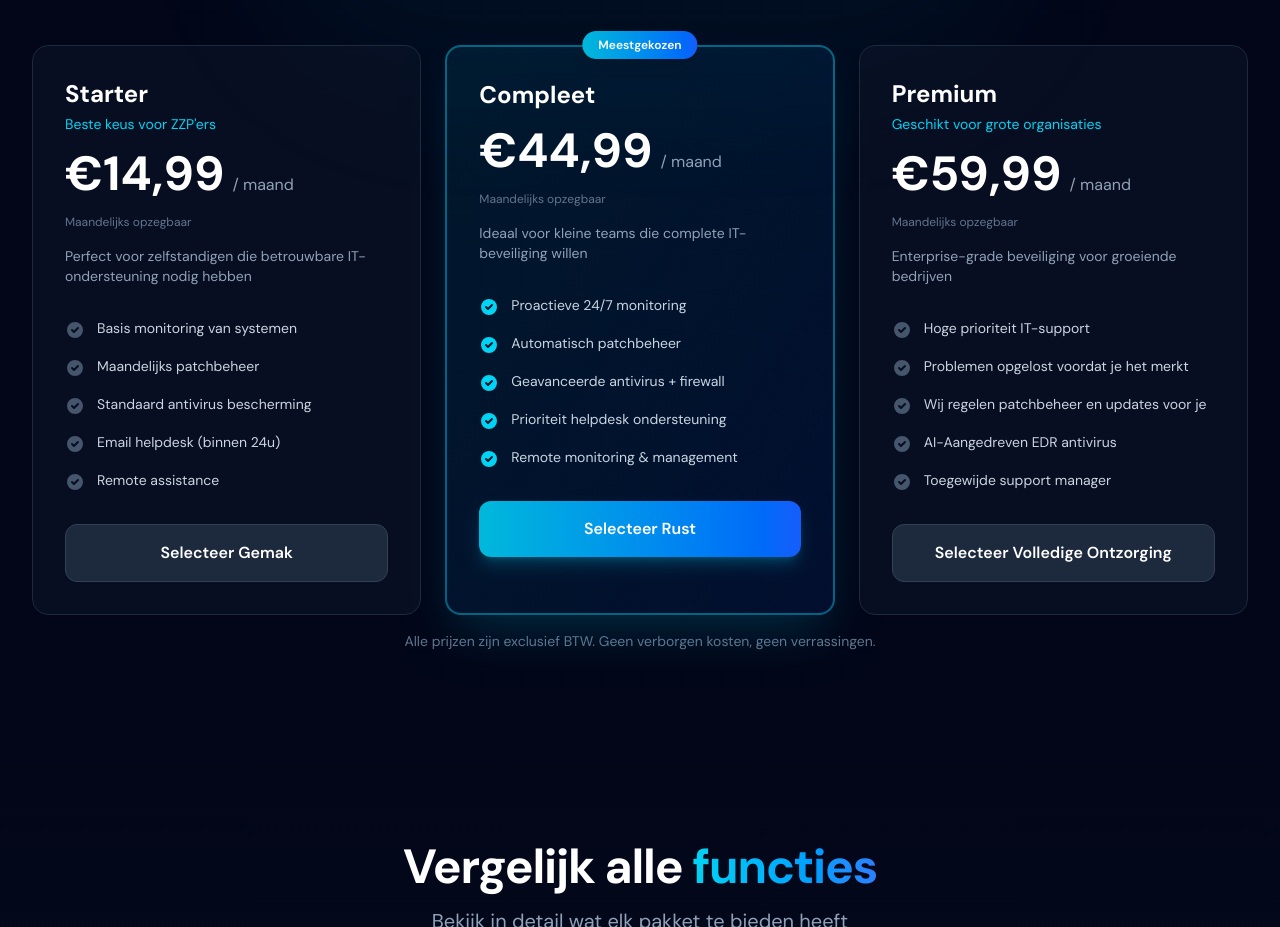
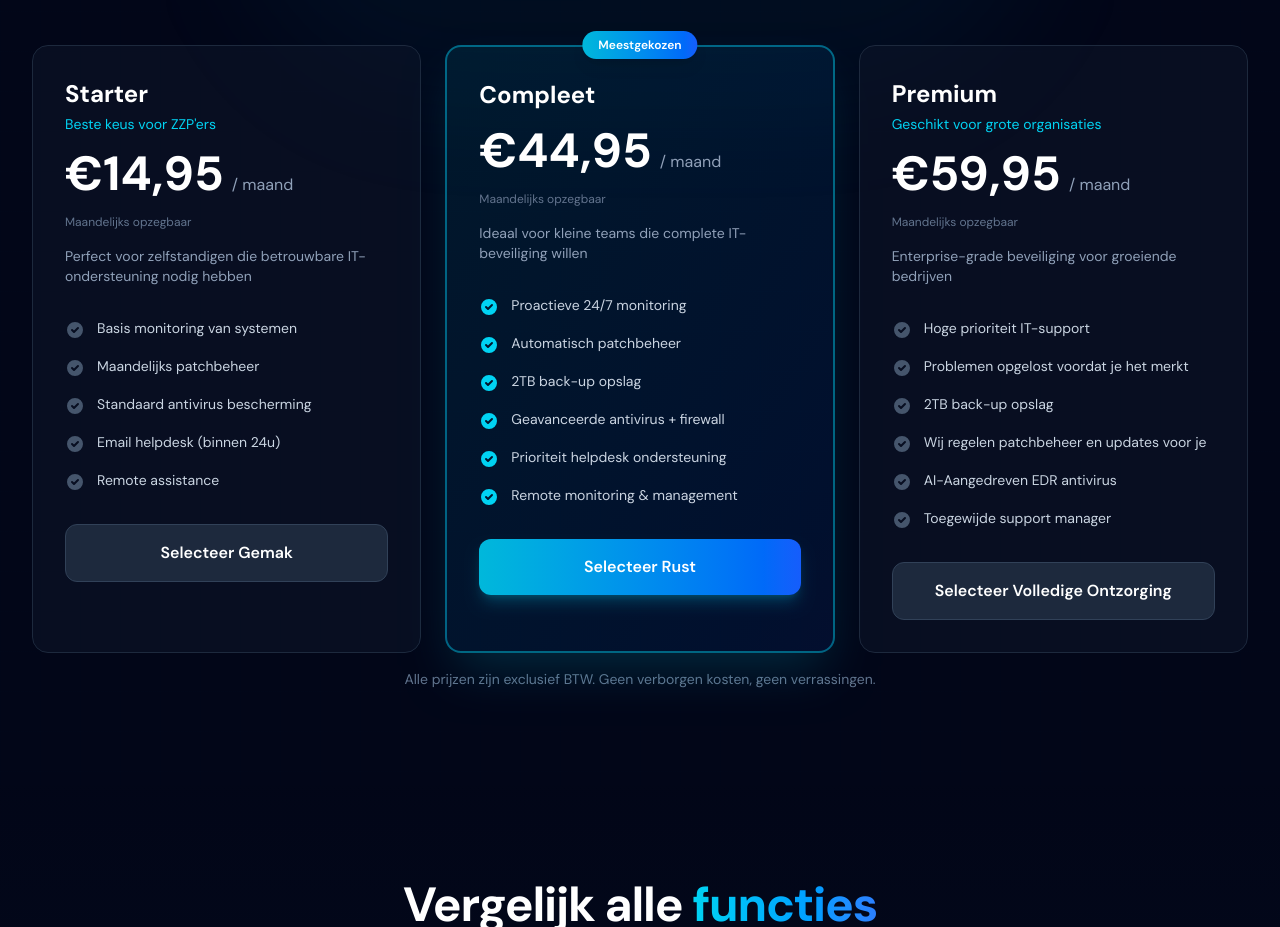
Before and after one commit to dice-pls7/yyit-demo, a Next.js app: page / in a window 1280 px wide. Shown: the part 3980-4907 px from the top of the page. Built offline with nearby package versions, Linux system fonts and the light colour scheme; no server answers.

Commit message:
prijzen van ,99 naar ,95

```diff
--- a/components/Pricing.tsx
+++ b/components/Pricing.tsx
@@ -95,7 +95,7 @@ export default function Pricing() {
     {
       name: 'Starter',
       buttonname: 'Gemak',
-      monthlyPrice: 14.99,   // Prijs /maand bij maandelijkse facturering
+      monthlyPrice: 14.95,   // Prijs /maand bij maandelijkse facturering
       yearlyMonthlyPrice: 12.45, // Prijs /maand bij jaarlijkse facturering (149.99/12)
       badge: 'Beste keus voor ZZP\'ers',
       description: 'Perfect voor zelfstandigen die betrouwbare IT-ondersteuning nodig hebben',
@@ -111,13 +111,14 @@ export default function Pricing() {
     {
       name: 'Compleet',
       buttonname: 'Rust',
-      monthlyPrice: 44.99,   // Prijs /maand bij maandelijkse facturering
-      yearlyMonthlyPrice: 37.5, // Prijs /maand bij jaarlijkse facturering (450/12)
+      monthlyPrice: 44.95,   // Prijs /maand bij maandelijkse facturering
+      yearlyMonthlyPrice: 37.45, // Prijs /maand bij jaarlijkse facturering (450/12)
       badge: 'Meestgekozen',
       description: 'Ideaal voor kleine teams die complete IT-beveiliging willen',
       features: [
         'Proactieve 24/7 monitoring',
         'Automatisch patchbeheer',
+        '2TB back-up opslag',
         'Geavanceerde antivirus + firewall',
         'Prioriteit helpdesk ondersteuning',
         'Remote monitoring & management'
@@ -127,13 +128,14 @@ export default function Pricing() {
     {
       name: 'Premium',
       buttonname: 'Volledige Ontzorging',
-      monthlyPrice: 59.99,  // Prijs /maand bij maandelijkse facturering
-      yearlyMonthlyPrice: 49.99, // Prijs /maand bij jaarlijkse facturering (600/12)
+      monthlyPrice: 59.95,  // Prijs /maand bij maandelijkse facturering
+      yearlyMonthlyPrice: 49.95, // Prijs /maand bij jaarlijkse facturering (600/12)
       badge: 'Geschikt voor grote organisaties',
       description: 'Enterprise-grade beveiliging voor groeiende bedrijven',
       features: [
         'Hoge prioriteit IT-support',
         'Problemen opgelost voordat je het merkt',
+        '2TB back-up opslag',
         'Wij regelen patchbeheer en updates voor je',
         'AI-Aangedreven EDR antivirus',
         'Toegewijde support manager'
```
